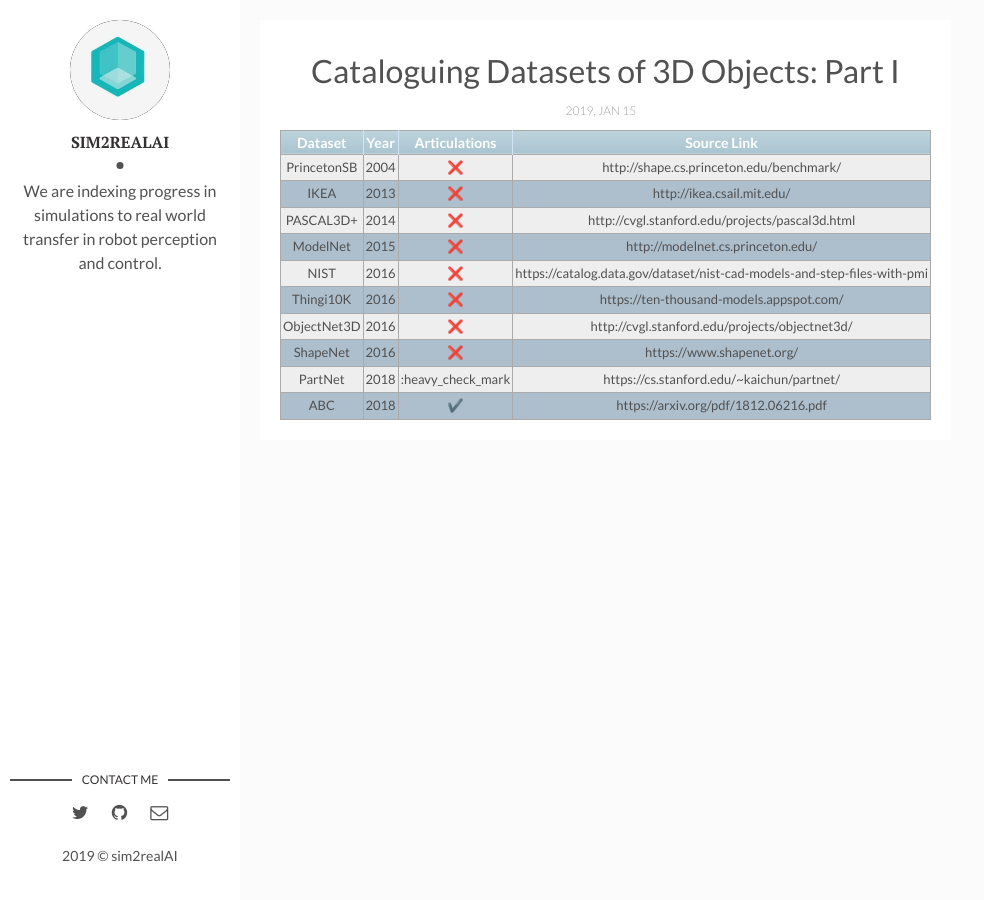
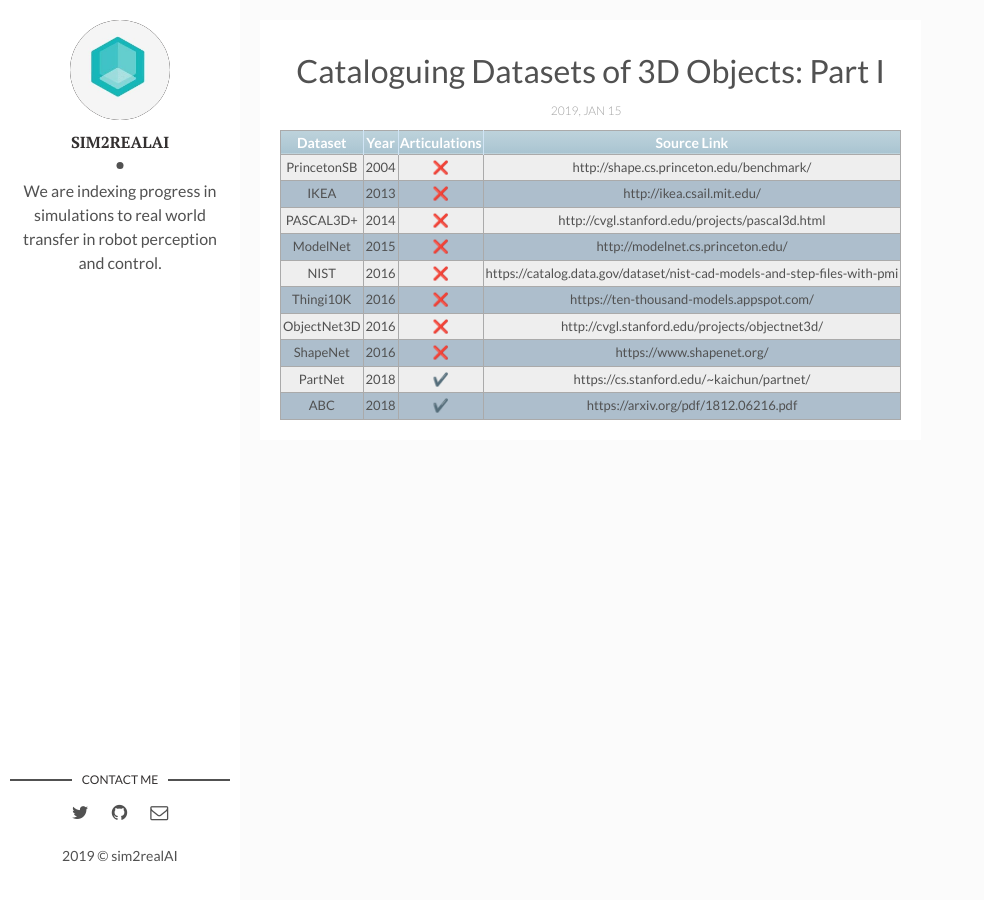
Before and after one commit to backupsim2realai/backupsim2realai.github.io, a Jekyll site: the page built from _posts/2019-01-15-Synthetic-Datasets-of-Objects-Part-I.markdown, in a window 1280 px wide. Shown: the whole page, without its empty margins (0-984 px from the left). Built offline with Jekyll 4.4.1, drawn with Linux system fonts in a browser that asks for light colours; emoji names are drawn with the system emoji font.

Commit message:
update
Signed-off-by: Ankur Handa <ahanda@nvidia.com>

```diff
--- a/_posts/2019-01-15-Synthetic-Datasets-of-Objects-Part-I.markdown
+++ b/_posts/2019-01-15-Synthetic-Datasets-of-Objects-Part-I.markdown
@@ -16,5 +16,5 @@
 |  Thingi10K  | 2016 |         :x:        |                 https://ten-thousand-models.appspot.com/                 |
 | ObjectNet3D | 2016 |         :x:        |              http://cvgl.stanford.edu/projects/objectnet3d/              |
 |   ShapeNet  | 2016 |         :x:        |                         https://www.shapenet.org/                        |
-| PartNet     | 2018 | :heavy_check_mark  |                 https://cs.stanford.edu/~kaichun/partnet/                |
+| PartNet     | 2018 | :heavy_check_mark: |                 https://cs.stanford.edu/~kaichun/partnet/                |
 |     ABC     | 2018 | :heavy_check_mark: |                   https://arxiv.org/pdf/1812.06216.pdf                   |
```
